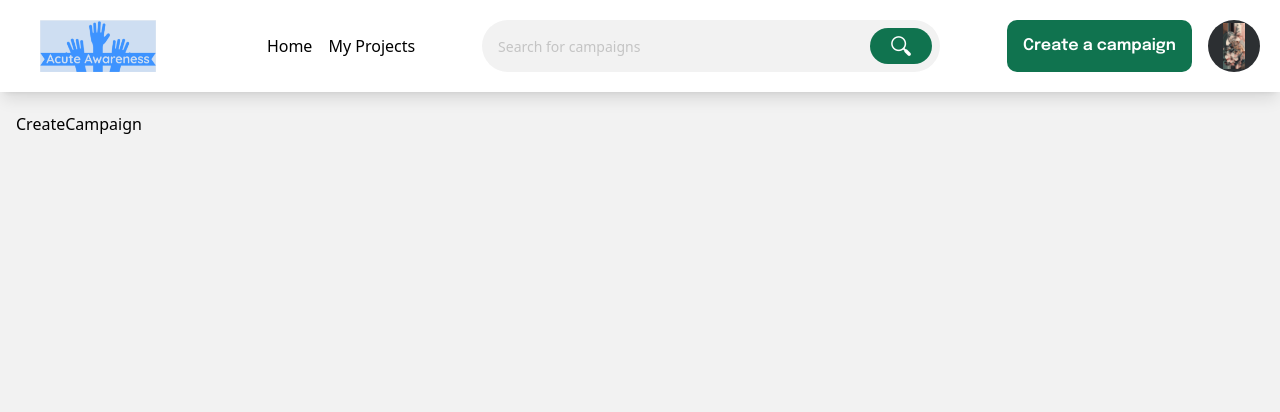
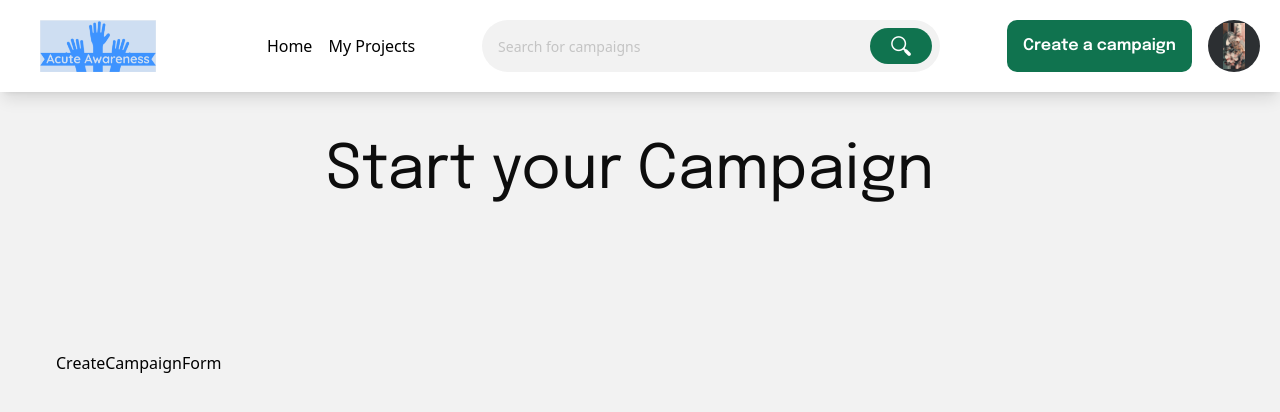
Before and after one commit to Ketan-Kandola/web3_crowdfunding, a React (Vite) app in the folder client/: page /CreateCampaign in a window 1280 px wide. Shown: the top 412 px of the page. Built offline with nearby package versions, Linux system fonts and the light colour scheme; what @thirdweb-dev/react would draw is missing.

Commit message:
start creation of campaign form

```diff
--- /dev/null
+++ b/client/src/components/CreateCampaignForm.jsx
@@ -0,0 +1,10 @@
+import React from 'react'
+
+const CreateCampaignForm = () => {
+  return (
+    <div>CreateCampaignForm</div>
+
+  )
+}
+
+export default CreateCampaignForm
--- a/client/src/components/index.js
+++ b/client/src/components/index.js
@@ -1,2 +1,3 @@
 export{default as Navbar} from './Navbar';
 export{default as CustomButton} from './CustomButton';
+export{default as CreateCampaignForm} from './CreateCampaignForm';
--- a/client/src/pages/CreateCampaign.jsx
+++ b/client/src/pages/CreateCampaign.jsx
@@ -1,16 +1,41 @@
 //aim to make the page responsive for small screens hence when creating the page include padding for smaller margins
 
 import React, {useState} from 'react'
-/* import { useNavigate } from 'react-router-dom';
-import { ethers } from 'ethers';
-import { CustomButton, FormField, Loader } from '../components';
-//import { useStateContext } from '../context';
+import {useNavigate} from 'react-router-dom';
+import {ethers} from 'ethers';
+
 import { checkIfImage } from '../utils';
- */
+import {CustomButton, CreateCampaignForm} from '../components';
+
 const CreateCampaign = () => {
-    // const
+    const navigate = useNavigate();
+    const [isLoading, setIsLoading] = useState(false);
+    const [form, setForm] = useState({
+        name: '',
+        title: '',
+        description: '',
+        targetGoal: '',
+        deadline: '',
+        imageUrl: ''
+    });
+
+    const handleSubmit = () => {};
+
     return (
-        <div className="py-24">CreateCampaign</div>
+        <div className="flex justify-center items-center flex-col rounded-[10px] sm:p-10 p-4">
+            {isLoading && 'loader'}
+            <div className="flex justify-center items center py-24 px-6">
+                <h1 className="font-epilogue font-light sm:text-[61px] text-[48px] leading-[38px] text-[#0D0D0D]">Start your Campaign</h1>
+            </div>
+
+            <form onSubmit={handleSubmit} className="w-full mt-[65px] flex flex-col gap-[30px]">
+                <div className="flex flex-wrap gap-[40px]">
+                    <CreateCampaignForm />
+                </div>
+
+            </form>
+
+        </div>
     )
 }
 export default CreateCampaign
```
